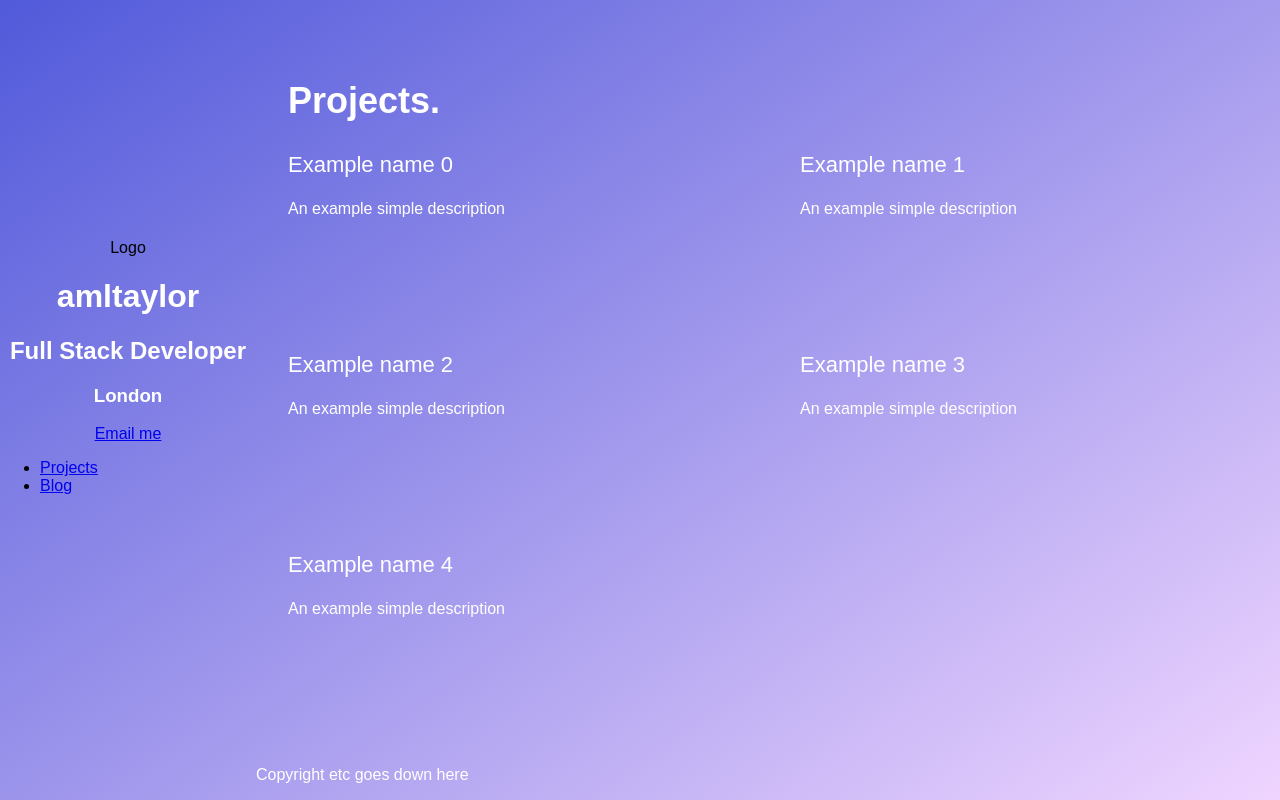
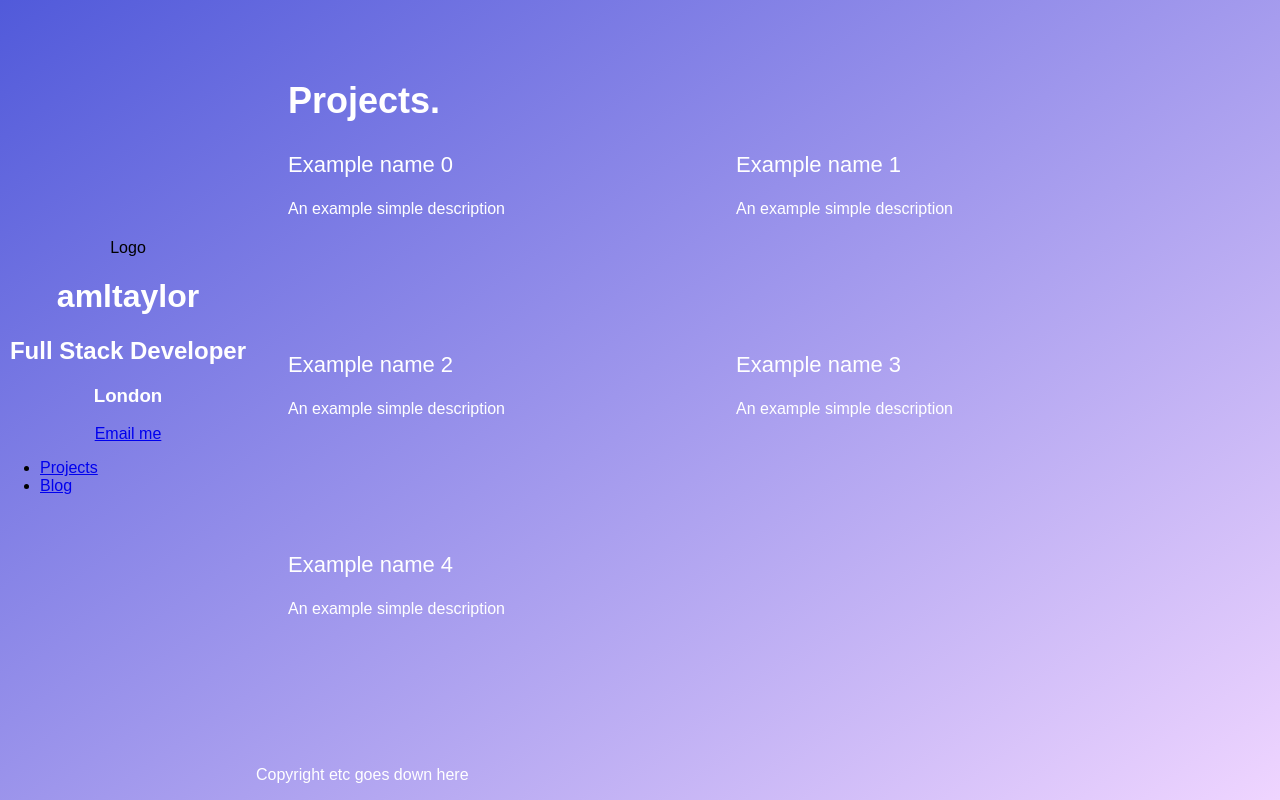
Before and after one commit to ataylor95/personal-site, a React (Create React App) app: page / in a window 1280 px wide. Built offline with nearby package versions, Linux system fonts and the light colour scheme.

Commit message:
add a margin to the page container on desktop

```diff
--- a/src/components/page/page.scss
+++ b/src/components/page/page.scss
@@ -80,5 +80,6 @@ h1, h2, h3, h4, p {
     @media (min-width: $screen-sm) {
         display: grid;
         grid-template-columns: repeat(2, 1fr);
+        margin-right: 10vw;
     }
 }
```
